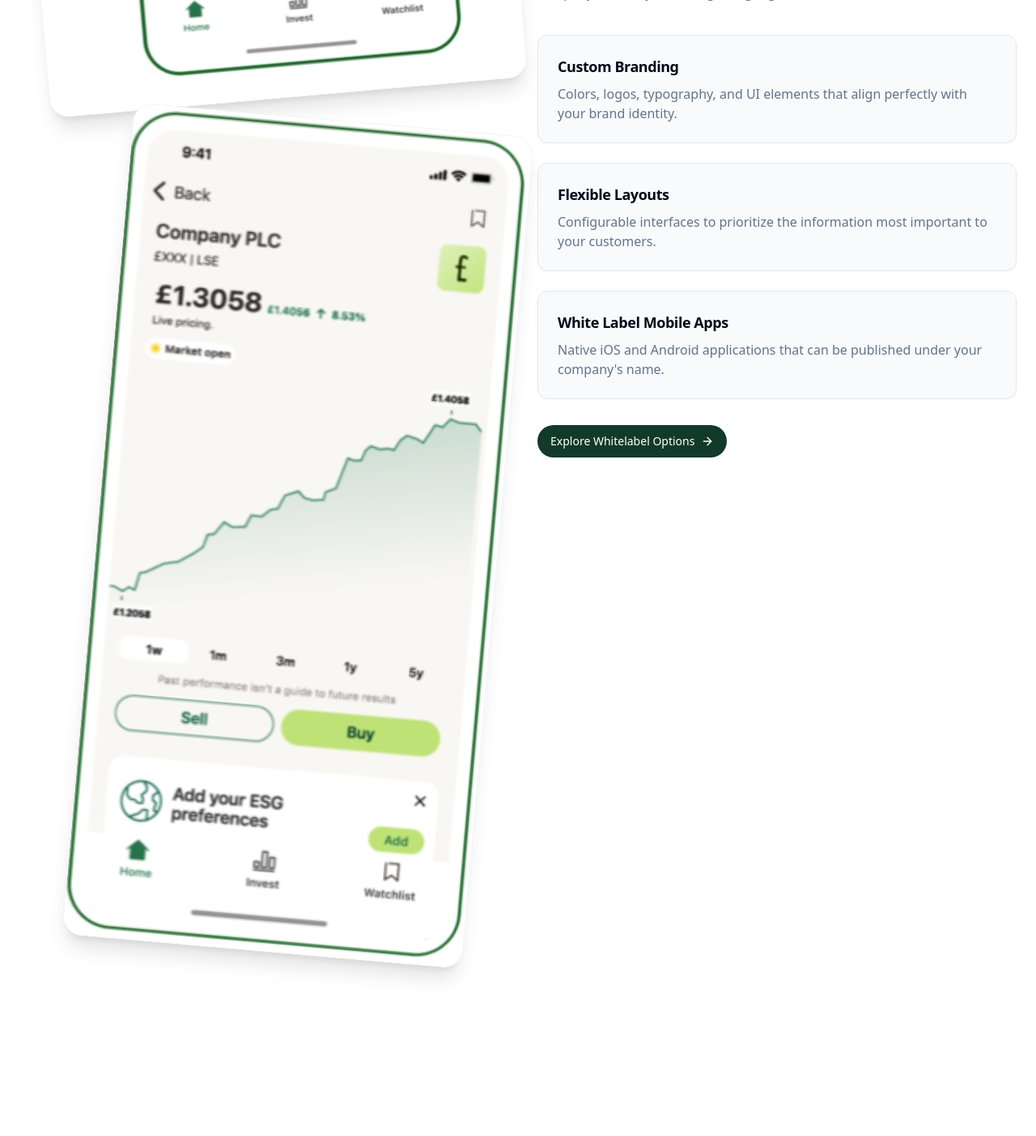
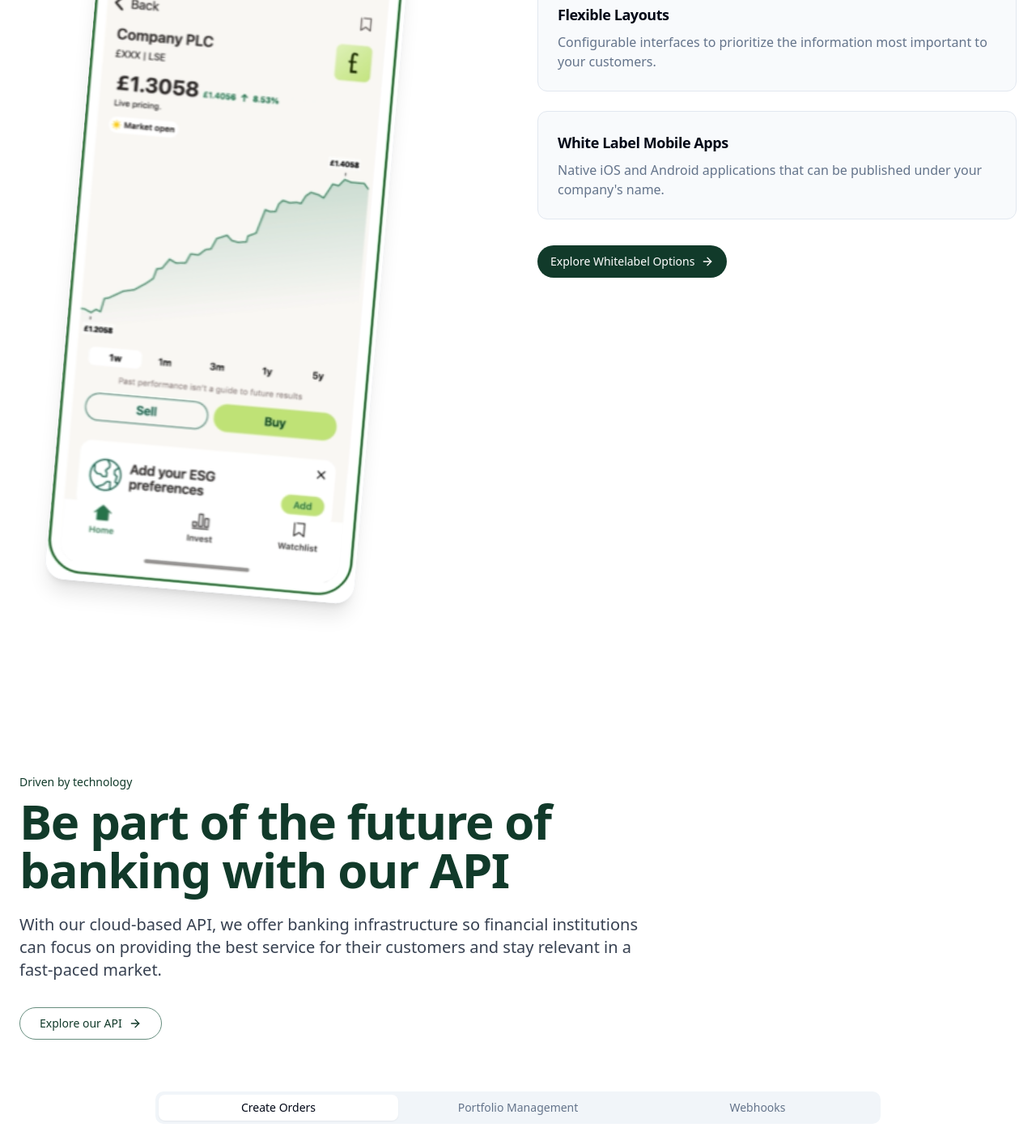
Before and after one commit to LachlanCMC/whitelabel-gateway, a React (Vite) app: page / in a window 1280 px wide. Shown: the part 2480-3883 px from the top of the page at 81% size. Built offline with nearby package versions, Linux system fonts and the light colour scheme; a web font is replaced by a local one.

Commit message:
Fix Whitelabel and API sections
- Corrected image overflow in the Whitelabel section.
- Updated the API section text to the company green color.

```diff
--- a/src/components/ApiSection.tsx
+++ b/src/components/ApiSection.tsx
@@ -69,8 +69,8 @@ app.post('/webhooks/order-updates', (req, res) => {
     <section id="api" className="py-20 md:py-28 bg-white">
       <div className="container mx-auto px-4 md:px-6">
         <div className="mb-16">
-          <p className="text-sm font-medium mb-2">Driven by technology</p>
-          <h2 className="text-5xl md:text-6xl font-bold text-pink-500 mb-6">
+          <p className="text-sm font-medium mb-2 text-invest-500">Driven by technology</p>
+          <h2 className="text-5xl md:text-6xl font-bold text-invest-500 mb-6">
             Be part of the future of<br />banking with our API
           </h2>
           <p className="text-xl text-gray-700 max-w-3xl">
@@ -78,7 +78,7 @@ app.post('/webhooks/order-updates', (req, res) => {
             focus on providing the best service for their customers and stay relevant in a fast-paced market.
           </p>
 
-          <ShimmerButton className="mt-8 bg-white hover:bg-gray-50 text-black border border-gray-300 rounded-full px-6 flex items-center gap-2">
+          <ShimmerButton className="mt-8 bg-white hover:bg-gray-50 text-invest-500 border border-invest-300 rounded-full px-6 flex items-center gap-2">
             Explore our API <ArrowRight className="h-4 w-4" />
           </ShimmerButton>
         </div>
--- a/src/components/WhitelabelSection.tsx
+++ b/src/components/WhitelabelSection.tsx
@@ -9,8 +9,8 @@ const WhitelabelSection = () => {
     <section id="whitelabel" className="py-20 md:py-28 bg-white">
       <div className="container mx-auto px-4 md:px-6">
         <div className="grid grid-cols-1 lg:grid-cols-2 gap-12 items-center">
-          {/* Screenshots on the left */}
-          <div className="space-y-6 relative animate-fade-in">
+          {/* Screenshots on the left - fixed with max-width container */}
+          <div className="space-y-6 relative animate-fade-in max-w-md mx-auto lg:mx-0">
             <div className="relative z-10 transform rotate-[-5deg] shadow-xl rounded-3xl overflow-hidden border border-gray-100">
               <img
                 src="/lovable-uploads/54753089-fb7a-4a30-a9f0-7fa4f0e25ef2.png"
@@ -18,7 +18,7 @@ const WhitelabelSection = () => {
                 className="w-full h-auto"
               />
             </div>
-            <div className="relative z-20 ml-24 -mt-12 transform rotate-[5deg] shadow-xl rounded-3xl overflow-hidden border border-gray-100">
+            <div className="relative z-20 ml-16 -mt-12 transform rotate-[5deg] shadow-xl rounded-3xl overflow-hidden border border-gray-100">
               <img
                 src="/lovable-uploads/d5846e9b-be30-4d00-b842-839774e04402.png"
                 alt="Whitelabel Mobile App Trading View"
```
